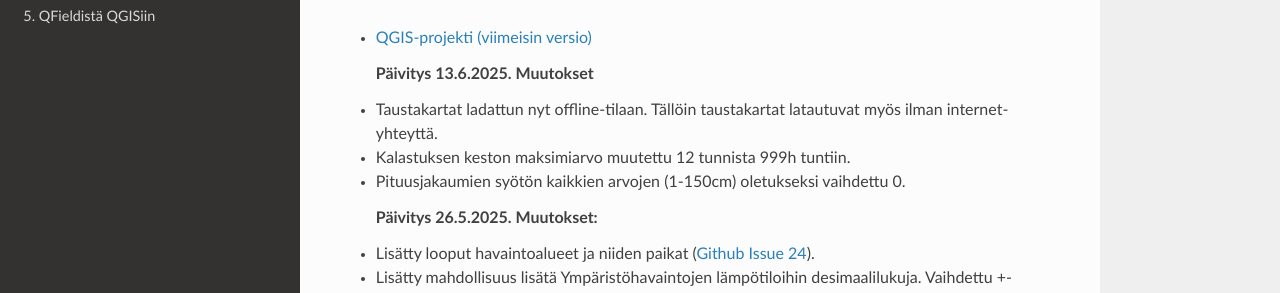
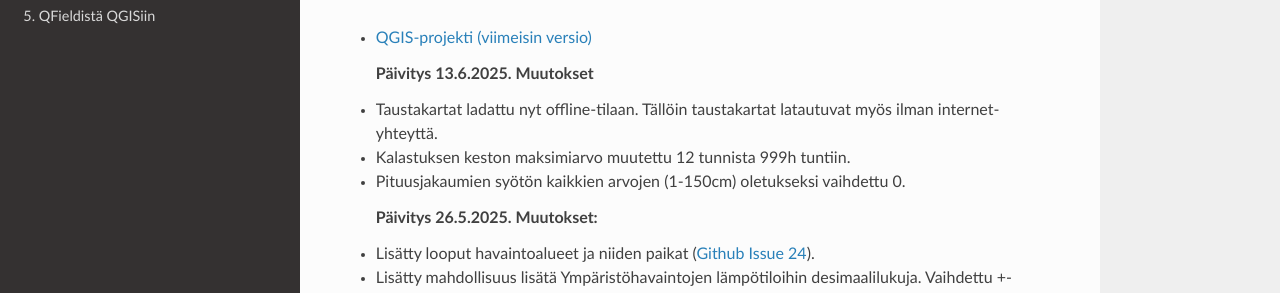
Before and after one commit to GispoCoding/luke-koekalastus, an MkDocs documentation site: the page built from docs/1_alkuvalmistelut.md, in a window 1280 px wide and 900 px high. Shown: the part 254-547 px from the top of the window. Built offline with MkDocs 1.6.1, drawn with Linux system fonts in a browser that asks for light colours; nearby versions of some CDN libraries.

Commit message:
uusi päivitystiedosto, muutokset kirjattu2

```diff
--- a/docs/1_alkuvalmistelut.md
+++ b/docs/1_alkuvalmistelut.md
@@ -9,7 +9,7 @@
 
     **Päivitys 13.6.2025. Muutokset**
 
--   Taustakartat ladattun nyt offline-tilaan. Tällöin taustakartat latautuvat myös ilman internet-yhteyttä.
+-   Taustakartat ladattu nyt offline-tilaan. Tällöin taustakartat latautuvat myös ilman internet-yhteyttä.
 
 -   Kalastuksen keston maksimiarvo muutettu 12 tunnista 999h tuntiin.
 
```
